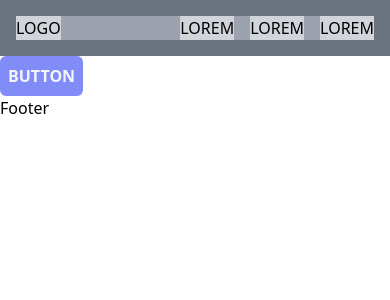
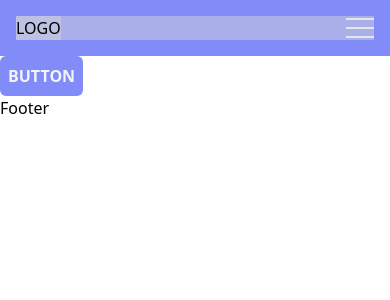
Before and after one commit to FajarMaftuhFadli/Apotheca, a Next.js app: page / in a window 390 px wide. Shown: the top 300 px of the page. Built offline with nearby package versions, Linux system fonts and the light colour scheme.

Commit message:
feat(storybook): make hamburger standalone from header

```diff
--- /dev/null
+++ b/components/Hamburger/Hamburger.tsx
@@ -0,0 +1,13 @@
+export interface Props {
+  backgroundColor?: "bg-gray-200" | "bg-indigo-400";
+}
+
+export default function Hamburger({ backgroundColor = "bg-gray-200" }: Props) {
+  return (
+    <button className="flex h-5 flex-col justify-between">
+      {[...Array(3)].map(() => (
+        <div className={`h-[0.15rem] w-7 ${backgroundColor}`}></div>
+      ))}
+    </button>
+  );
+}
--- a/components/Header/Header.tsx
+++ b/components/Header/Header.tsx
@@ -1,12 +1,19 @@
-export default function Header() {
+import Hamburger from "../Hamburger/Hamburger";
+
+export interface Props {
+  backgroundColor?: "bg-primary" | "bg-secondary";
+}
+
+export default function Header({ backgroundColor = "bg-primary" }: Props) {
   return (
-    <header className="bg-gray-500 p-4">
-      <nav className="mx-auto flex max-w-2xl justify-between bg-gray-400">
-        <h3 className="bg-gray-300">LOGO</h3>
-        <ul className="flex space-x-4">
-          <li className="bg-gray-300">LOREM</li>
-          <li className="bg-gray-300">LOREM</li>
-          <li className="bg-gray-300">LOREM</li>
+    <header className={`p-4 ${backgroundColor}`}>
+      <nav className="mx-auto flex h-6 max-w-2xl items-center justify-between bg-gray-300/50">
+        <h3 className="bg-gray-300/50">LOGO</h3>
+        <Hamburger />
+        <ul className="hidden space-x-4">
+          <li className="bg-gray-300/50">LOREM</li>
+          <li className="bg-gray-300/50">LOREM</li>
+          <li className="bg-gray-300/50">LOREM</li>
         </ul>
       </nav>
     </header>
```
Also changed, not shown: 2 other files (tests, documents, lock files or other folders).
